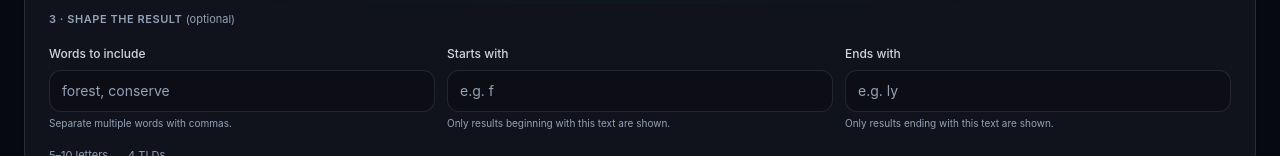
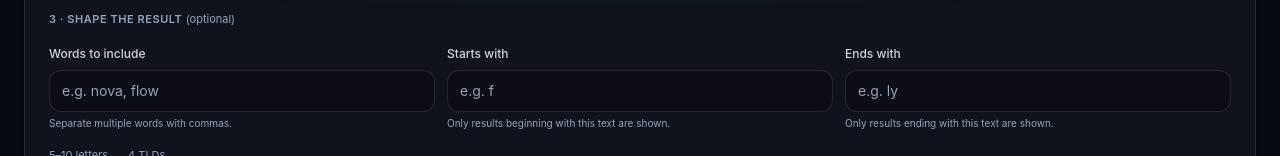
Before and after one commit to deebong/brandmator-v2, a React (Vite) app: page / in a window 1280 px wide. Shown: the part 796-952 px from the top of the page. Built offline with nearby package versions, Linux system fonts and the light colour scheme.

Commit message:
Fix more-ways recipe layout and clarify word input placeholder

```diff
--- a/src/App.tsx
+++ b/src/App.tsx
@@ -512,7 +512,7 @@ export default function App() {
                   <input
                     value={seedWordsInput}
                     onChange={event => setSeedWordsInput(event.target.value)}
-                    placeholder="forest, conserve"
+                    placeholder="e.g. nova, flow"
                     className={inputClass()}
                   />
                   <span className="mt-1 block text-[10px] text-[var(--muted)]">Separate multiple words with commas.</span>
```
